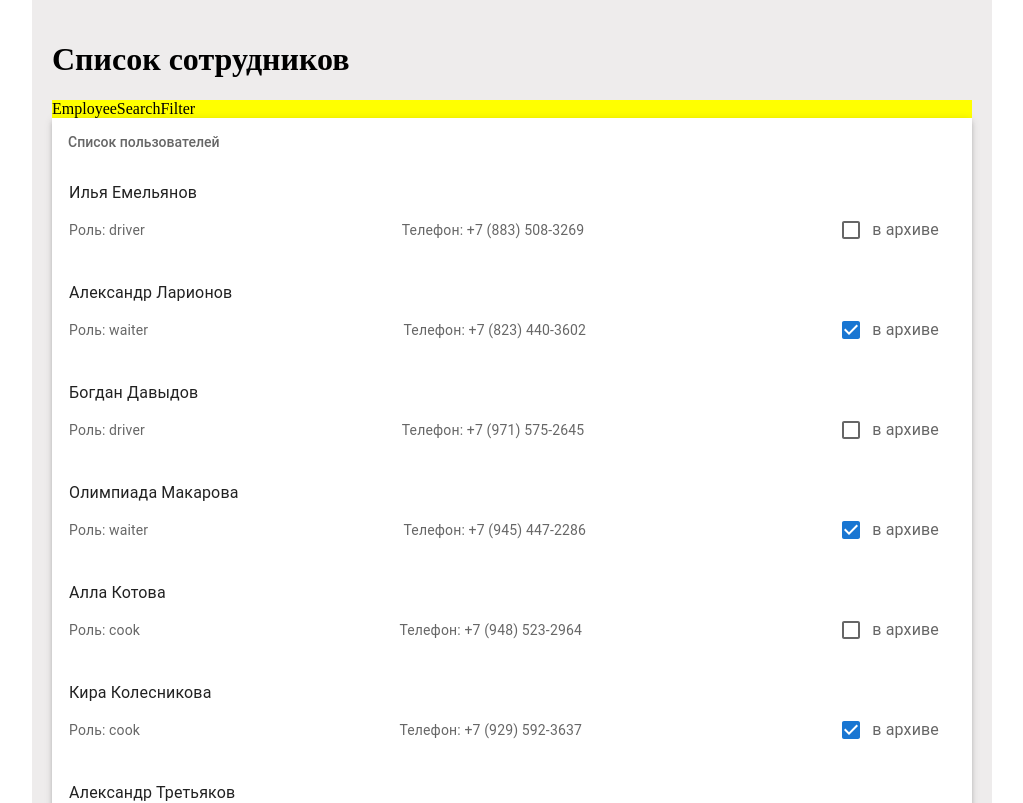
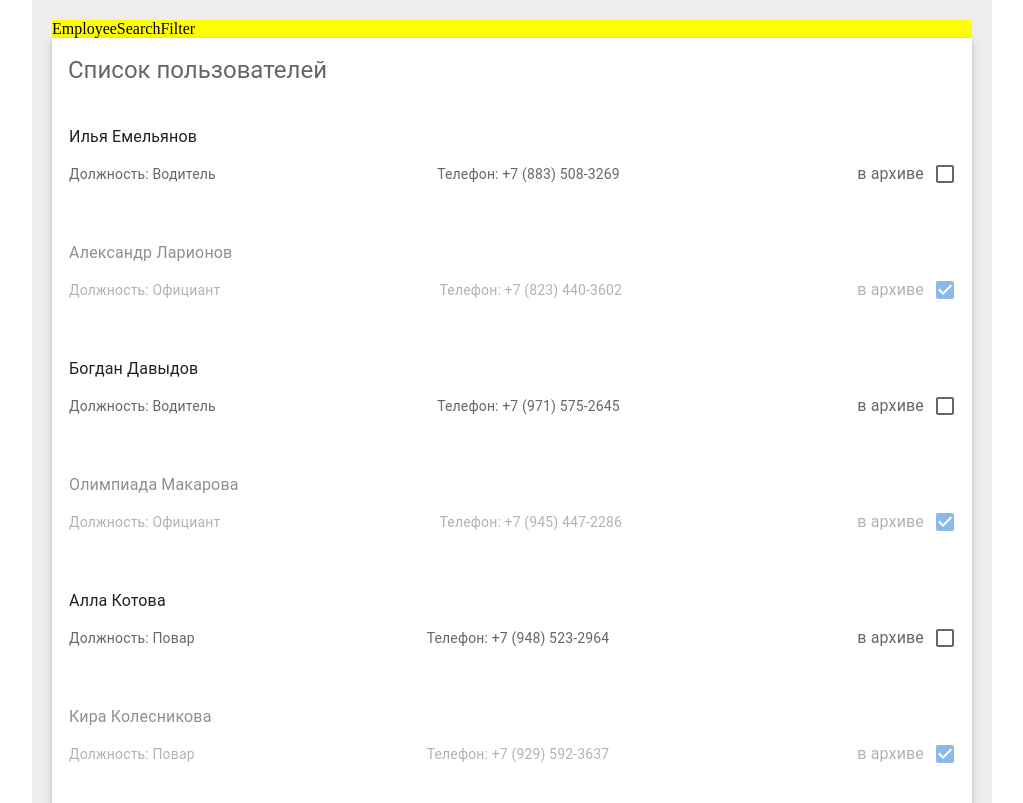
Before and after one commit to Yuriy4VF/Employes, a React (Vite) app: page /employee in a window 1280 px wide. Shown: the top 803 px of the page, without its empty margins (128-1151 px from the left). Built offline with nearby package versions, Linux system fonts and the light colour scheme.

Commit message:
fix: ~~~~~~~~

```diff
--- a/src/features/ViewEmployees/EmployeeListPage/EmployeeListPage.tsx
+++ b/src/features/ViewEmployees/EmployeeListPage/EmployeeListPage.tsx
@@ -1,33 +1,20 @@
 import styles from "./EmployeeListPage.module.scss";
 
-import { useState } from "react";
+import { EmployeeList, EmployeeSearchFilter } from "../widgets";
 
-import { EmployeeList, EmployeeSearchFilter } from "../widgets";
-import { employes as employesList } from "../../../mockData/employes";
+import { useSelector } from "react-redux";
+
+import { RootState } from "../../../app/store";
 
 const EmployeeListPage = () => {
-  const [employes, setEmployes] = useState([...employesList]);
+  const employees = useSelector((state: RootState) => state.employes.employes);
 
-  const toggleArchive = (id: number) => {
-    console.log(id);
-    setEmployes((prevEmployes) =>
-      prevEmployes.map((user) =>
-        user.id === id ? { ...user, isArchived: !user.isArchive } : user
-      )
-    );
-  };
-  const selectEmployee = (id: number) => {
-    const selectedEmployee = employes.find((user) => user.id === id);
-    console.log("Selected Employee:", selectedEmployee);
-  };
   return (
     <div className={styles.employeeList}>
-      <h1>Список сотрудников</h1>
       <EmployeeSearchFilter />
       <EmployeeList
-        employes={employes}
-        onSelectEmployee={selectEmployee}
-        onToggleArchive={toggleArchive}
+        employes={employees}
+        onSelectEmployee={(id) => console.log(id)}
       />
     </div>
   );
--- /dev/null
+++ b/src/features/ViewEmployees/shared/ui/EmployeeCard/EmployeeCard.module.scss
@@ -0,0 +1,30 @@
+.card {
+  padding: 16px;
+  border: 1px solid transparent;
+  transition: border-color 0.3s;
+
+  &:hover {
+    border-color: #1976d2;
+    background-color: rgba(25, 118, 210, 0.1);
+  }
+}
+
+.archive {
+  opacity: 50%;
+}
+
+.details {
+  margin-top: 4px;
+  display: flex;
+  flex-direction: row;
+  justify-content: space-between;
+  align-items: center;
+  @media (max-width: 600px) {
+    flex-direction: column;
+    align-items: flex-start;
+  }
+}
+
+.no-pointer {
+  pointer-events: none;
+}
--- /dev/null
+++ b/src/features/ViewEmployees/shared/ui/EmployeeCard/EmployeeCard.tsx
@@ -0,0 +1,61 @@
+import { FC } from "react";
+import { EmployeeRoles } from "../../../../../mockData/employes";
+import styles from "./EmployeeCard.module.scss"; // создайте соответствующий файл стилей
+import {
+  ListItem,
+  ListItemText,
+  FormControlLabel,
+  Checkbox,
+} from "@mui/material";
+
+interface EmployeeCardProps {
+  employee: {
+    id: number;
+    name: string;
+    role: string;
+    phone: string;
+    isArchive: boolean;
+  };
+  onSelectEmployee: (id: string) => void;
+}
+
+const roleNames = {
+  [EmployeeRoles.DRIVER]: "Водитель",
+  [EmployeeRoles.WAITER]: "Официант",
+  [EmployeeRoles.COOK]: "Повар",
+  [EmployeeRoles.NO_ROLE]: "Без роли",
+};
+
+const getRoleName = (role: EmployeeRoles) => {
+  return roleNames[role] || "Неизвестная роль";
+};
+
+export const EmployeeCard: FC<EmployeeCardProps> = ({
+  employee,
+  onSelectEmployee,
+}) => {
+  const { isArchive, role, name, phone, id } = employee;
+  const className = isArchive
+    ? `${styles.card} ${styles.archive}`
+    : styles.card;
+
+  return (
+    <ListItem className={className} onClick={() => onSelectEmployee(id)}>
+      <ListItemText
+        primary={name}
+        secondary={
+          <div className={styles.details}>
+            <div>Должность: {getRoleName(role)}</div>
+            <div>Телефон: {phone}</div>
+            <FormControlLabel
+              className={styles["no-pointer"]}
+              control={<Checkbox checked={isArchive} />}
+              label={"в архиве"}
+              labelPlacement="start"
+            />
+          </div>
+        }
+      />
+    </ListItem>
+  );
+};
--- a/src/features/ViewEmployees/types/EmployeeList.type.ts
+++ b/src/features/ViewEmployees/types/EmployeeList.type.ts
@@ -2,6 +2,5 @@ import { Employee } from "../../../mockData/employes";
 
 export interface EmployeeListProps {
   employes: Employee[];
-  onToggleArchive: (id: number) => void; // Функция для изменения статуса архива
-  onSelectEmployee: (id: number) => void; // Функция для выбора работника
+  onSelectEmployee: (id: string) => void;
 }
--- a/src/features/ViewEmployees/widgets/EmployeeList/EmployeeList.tsx
+++ b/src/features/ViewEmployees/widgets/EmployeeList/EmployeeList.tsx
@@ -1,51 +1,31 @@
 import { FC } from "react";
-import styles from "./EmployeeList.module.scss";
-import {
-  List,
-  ListItem,
-  ListItemText,
-  ListSubheader,
-  Paper,
-  Checkbox,
-  FormControlLabel,
-} from "@mui/material";
+
+import { List, ListSubheader, Paper, Typography } from "@mui/material";
 import { EmployeeListProps } from "../../types/EmployeeList.type";
+
+import { EmployeeCard } from "../../shared/ui/EmployeeCard/EmployeeCard";
 
 export const EmployeeList: FC<EmployeeListProps> = ({
   employes,
-  onToggleArchive,
   onSelectEmployee,
 }) => {
   return (
     <Paper elevation={3}>
-      <List subheader={<ListSubheader>Список пользователей</ListSubheader>}>
-        {employes.map((user) => (
-          <ListItem
-            key={user.id}
-            className={styles.card}
-            onClick={() => onSelectEmployee(user.id)}
-          >
-            <ListItemText
-              primary={user.name}
-              secondary={
-                <div className={styles.details}>
-                  <div>Роль: {user.role}</div>
-                  <div>Телефон: {user.phone}</div>
-                  <FormControlLabel
-                    control={
-                      <Checkbox
-                        checked={user.isArchive}
-                        onChange={() => {
-                          onToggleArchive(user.id);
-                        }}
-                      />
-                    }
-                    label="в архиве"
-                  />
-                </div>
-              }
-            />
-          </ListItem>
+      <List
+        subheader={
+          <ListSubheader>
+            <Typography variant="h5" paddingTop={2} paddingBottom={2}>
+              Список пользователей
+            </Typography>
+          </ListSubheader>
+        }
+      >
+        {employes.map((employee) => (
+          <EmployeeCard
+            key={employee.id}
+            employee={employee}
+            onSelectEmployee={onSelectEmployee}
+          />
         ))}
       </List>
     </Paper>
--- a/src/mockData/employes.ts
+++ b/src/mockData/employes.ts
@@ -1,8 +1,15 @@
+export const enum EmployeeRoles {
+  DRIVER = "driver",
+  WAITER = "waiter",
+  COOK = "cook",
+  NO_ROLE = "no",
+}
+
 export type Employee = {
   id: number;
   name: string;
   isArchive: boolean;
-  role: string;
+  role: EmployeeRoles;
   phone: string;
   birthday: string;
 };
--- a/src/shared/ui/PageSuspense/PageSuspense.tsx
+++ b/src/shared/ui/PageSuspense/PageSuspense.tsx
@@ -1,4 +1,5 @@
 import { FC, Suspense, ReactNode } from "react";
+import { Typography } from "@mui/material";
 
 interface PageSuspenseProps {
   children: ReactNode;
@@ -6,7 +7,18 @@ interface PageSuspenseProps {
 
 export const PageSuspense: FC<PageSuspenseProps> = ({ children }) => {
   return (
-    <Suspense fallback={<h1>Подождите, идет загрузка...</h1>}>
+    <Suspense
+      fallback={
+        <Typography
+          variant="h4"
+          component="h2"
+          style={{ color: "#607d8b" }}
+          gutterBottom
+        >
+          Загрузка...
+        </Typography>
+      }
+    >
       {children}
     </Suspense>
   );
--- a/src/slices/employeeSlice.ts
+++ b/src/slices/employeeSlice.ts
@@ -4,7 +4,7 @@ import { EmployeeFormData } from "../widgets/EmployeeEditForm/EmployeeEditForm.t
 
 import { Employee, employes } from "../mockData/employes";
 
-interface EmployeeState {
+export interface EmployeeState {
   employes: Employee[];
 }
 
```
